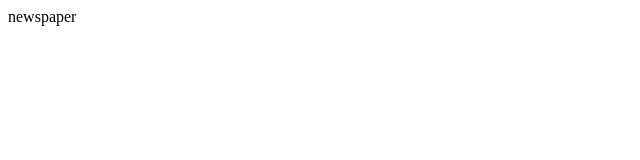
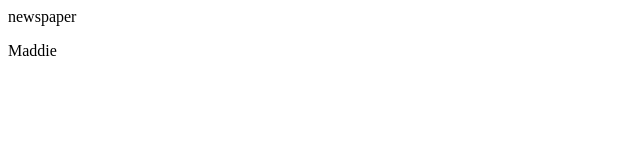
Before and after one commit to bhoomi-02/newspaper-layout, a plain HTML site: page index.html in a window 1280 px wide. Shown: the full height of the page, 0-640 px from the left. Drawn offline with Linux system fonts and the light colour scheme.

Commit message:
Add new message

```diff
--- a/index.html
+++ b/index.html
@@ -1,3 +1,4 @@
 <p> newspaper
 
 </p>
+<p>Maddie</p>
```
